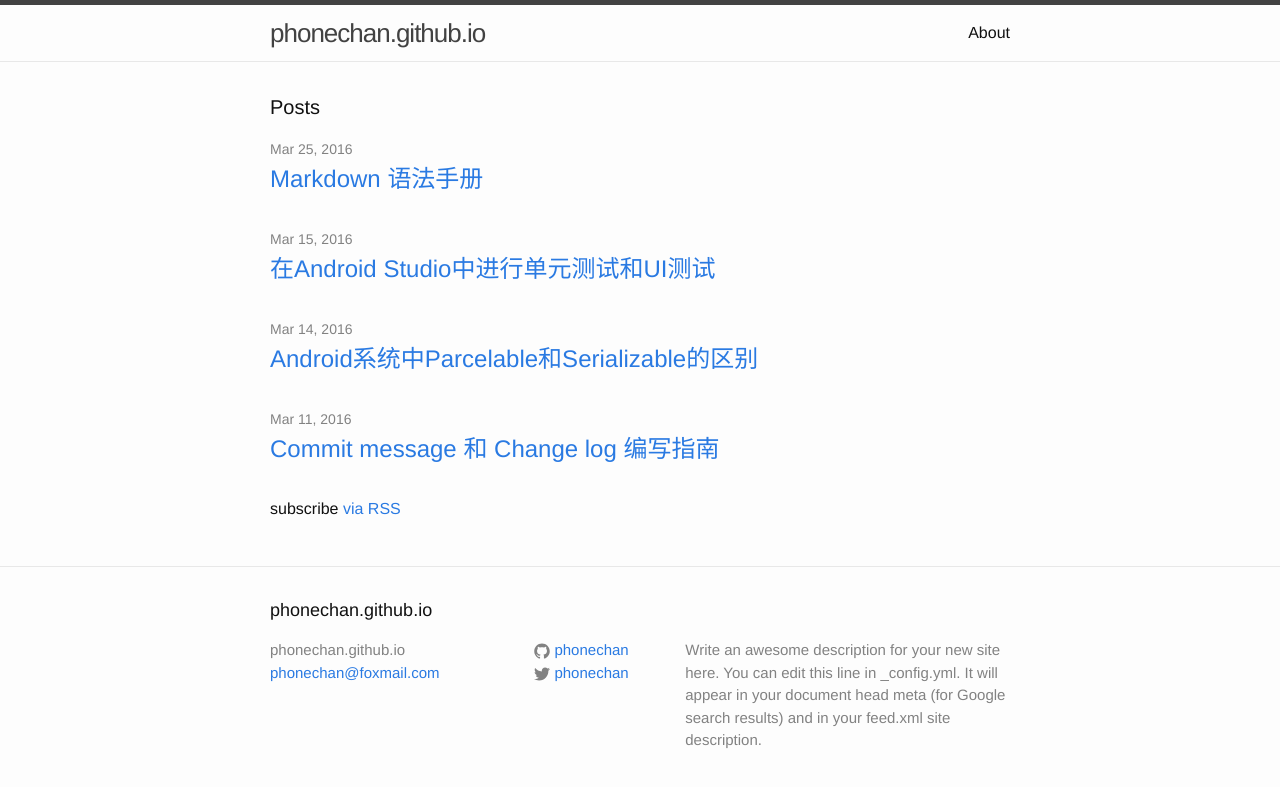
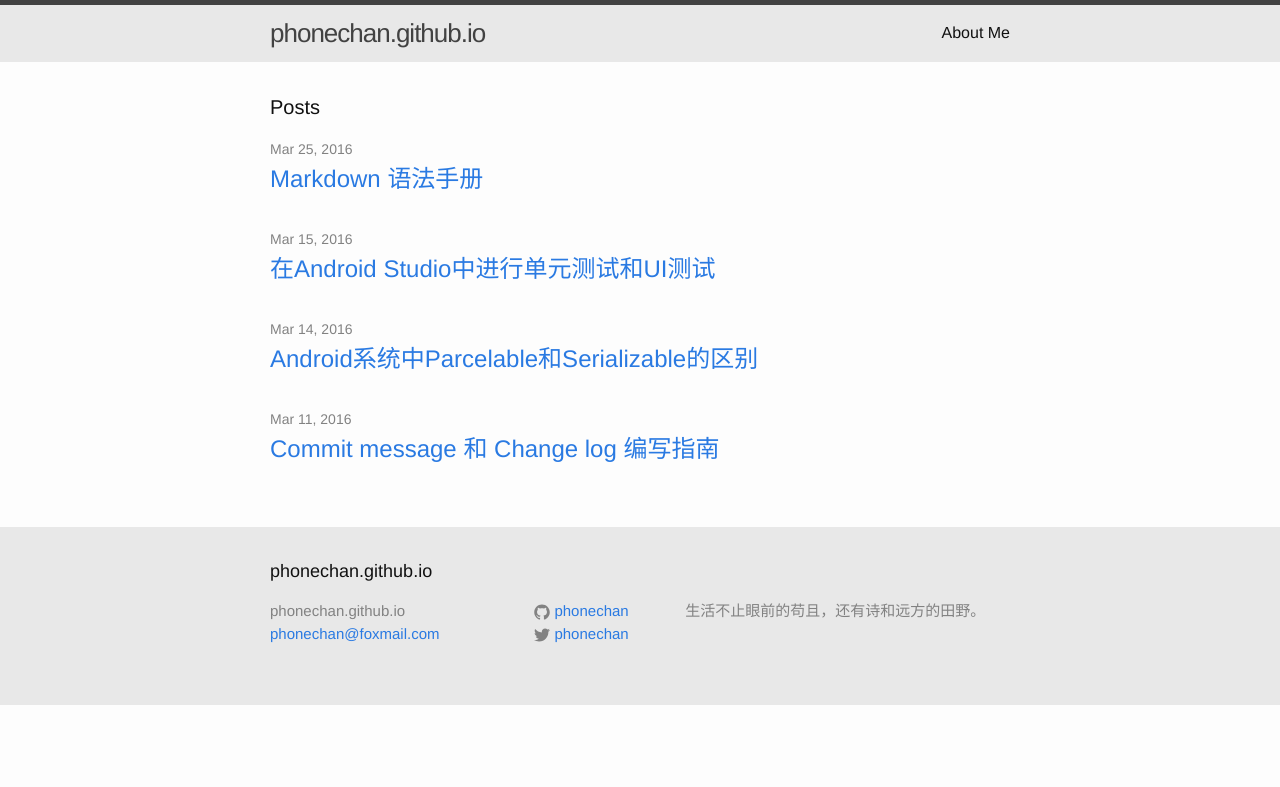
Before and after one commit to phonechan/phonechan.github.io, a Jekyll site: the page built from index.html, in a window 1280 px wide. Shown: the top 787 px of the page. Built offline with Jekyll 4.4.1, drawn with Linux system fonts in a browser that asks for light colours.

```diff
--- a/_config.yml
+++ b/_config.yml
@@ -8,10 +8,7 @@
 # Site settings
 title: phonechan.github.io
 email: phonechan@foxmail.com
-description: > # this means to ignore newlines until "baseurl:"
-  Write an awesome description for your new site here. You can edit this
-  line in _config.yml. It will appear in your document head meta (for
-  Google search results) and in your feed.xml site description.
+description: 生活不止眼前的苟且，还有诗和远方的田野。
 baseurl: "" # the subpath of your site, e.g. /blog
 url: "http://yourdomain.com" # the base hostname & protocol for your site
 twitter_username: phonechan
--- a/css/main.scss
+++ b/css/main.scss
@@ -27,6 +27,11 @@ $content-width:    800px;
 
 $on-palm:          600px;
 $on-laptop:        800px;
+
+
+.site-header, .site-footer{
+  background-color: #e8e8e8
+}
 
 
 
--- a/index.html
+++ b/index.html
@@ -18,6 +18,6 @@ layout: default
     {% endfor %}
   </ul>
 
-  <p class="rss-subscribe">subscribe <a href="{{ "/feed.xml" | prepend: site.baseurl }}">via RSS</a></p>
+  <!-- <p class="rss-subscribe">subscribe <a href="{{ "/feed.xml" | prepend: site.baseurl }}">via RSS</a></p> -->
 
 </div>
```
Also changed, not shown: about.md (+11 -8 lines), 8 other files.
